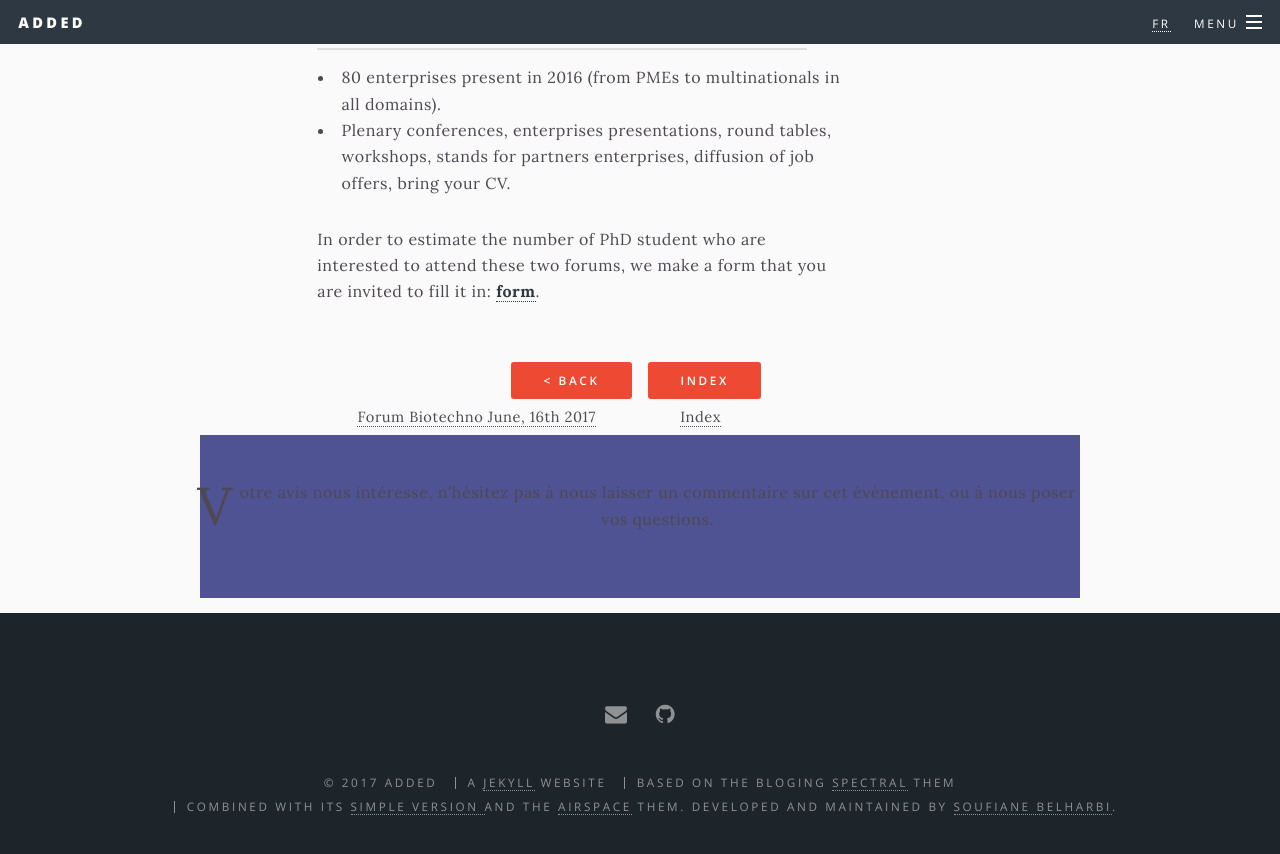
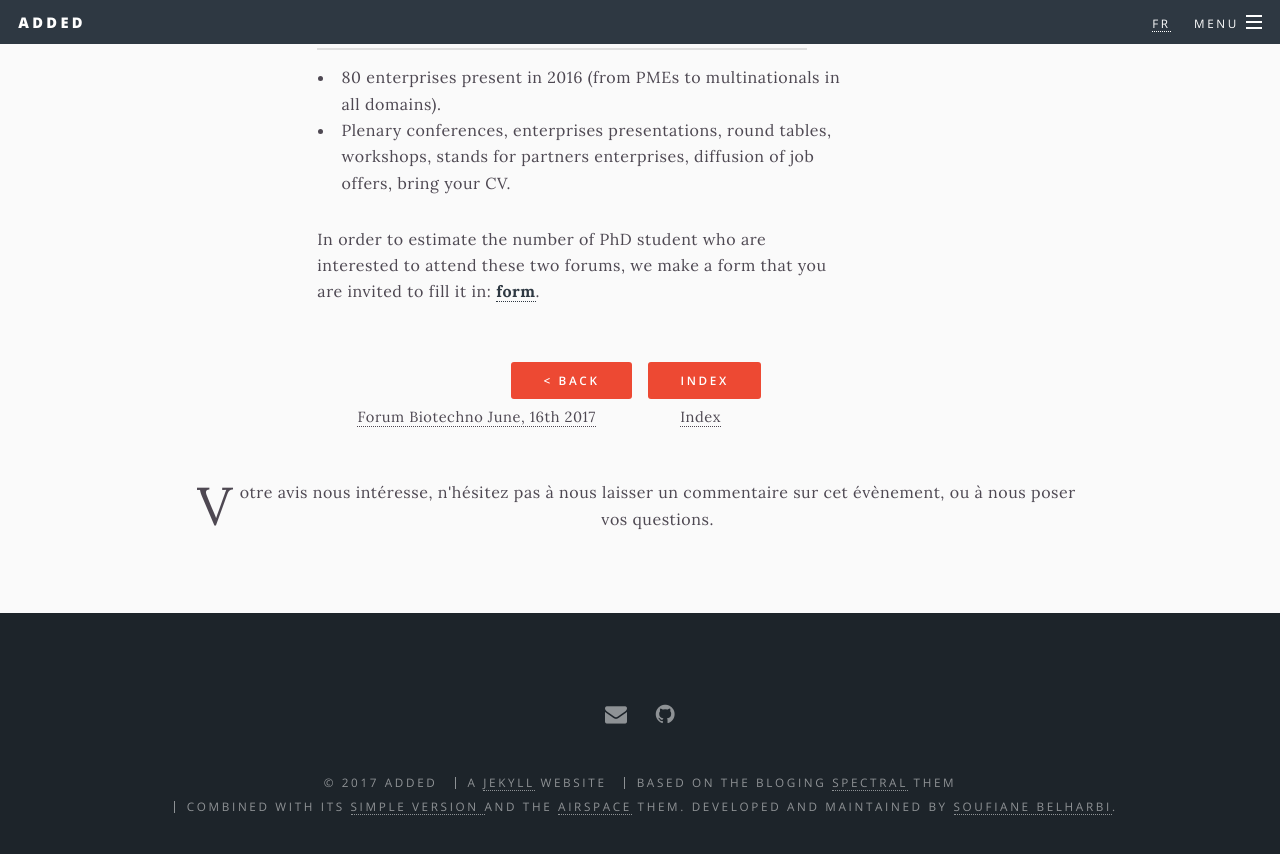
Before and after one commit to asso-added/asso-added.github.io, a Jekyll site: the page built from _posts/2017-10-00-forums-d-emploi-des-jd-octobre-en.md, in a window 1280 px wide and 900 px high, scrolled down 615 px. Shown: the top 854 px of the window. Built offline with Jekyll 4.4.1, drawn with Linux system fonts in a browser that asks for light colours; nearby versions of some CDN libraries; library files that are not in the unit come from our copies; comment, search, counter and statistics services are not loaded.

Commit message:
Update disqus.html

```diff
--- a/_includes/disqus.html
+++ b/_includes/disqus.html
@@ -1,5 +1,5 @@
 {% if page.comment %}
-<section  id="landing_features" class="wrapper style3 special">
+<section  id="landing_features" class="wrapper special">
    <div class="inner">
      <header class="major">
 <p>
```
